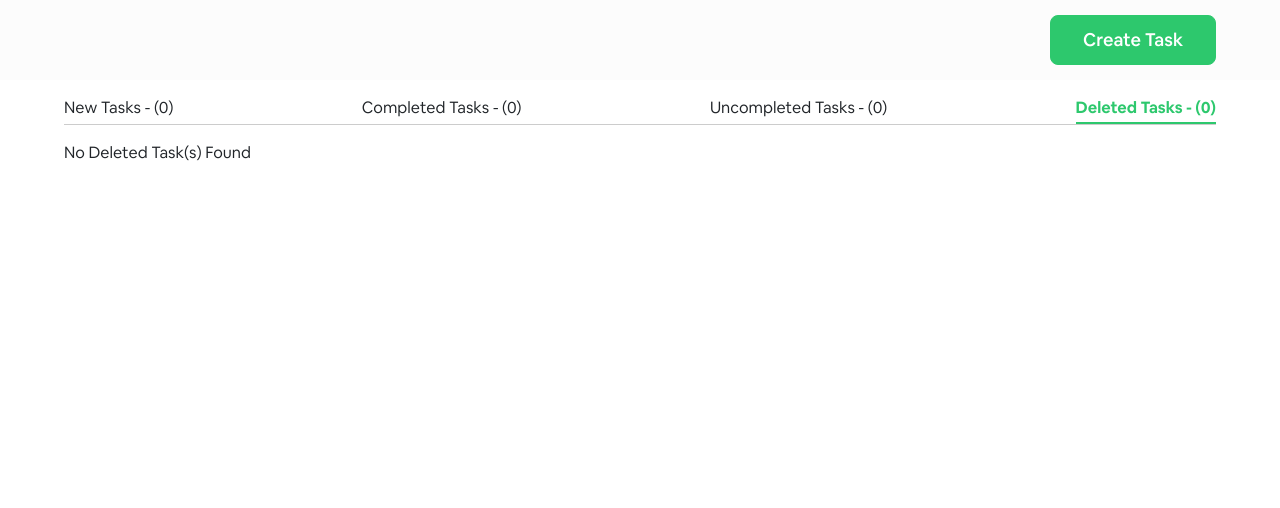
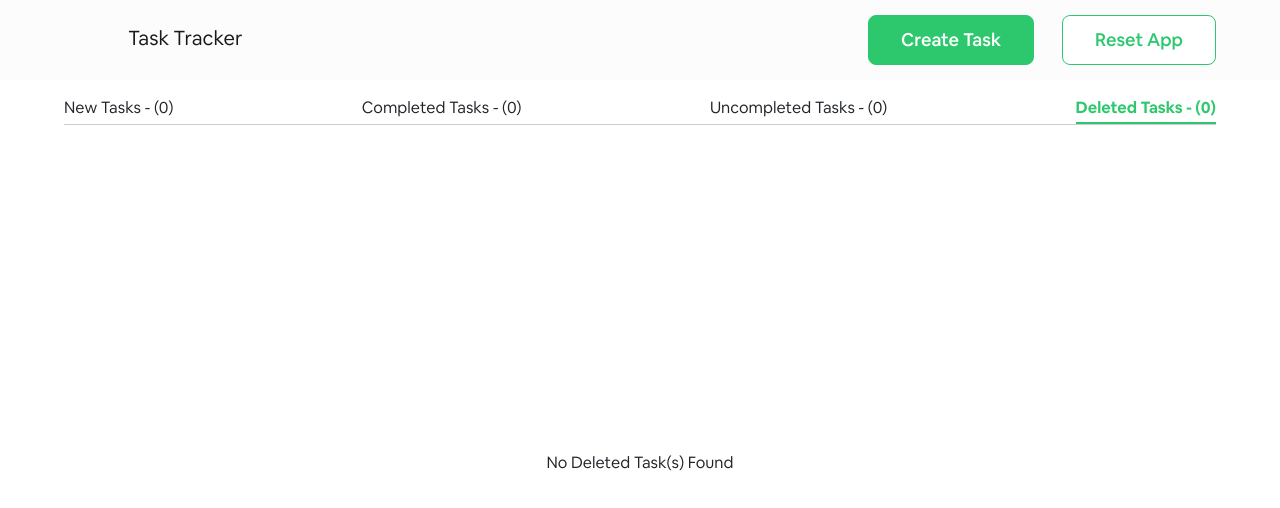
Before and after one commit to tamsay/Task_Tracker_App, a React (Vite) app: page /deleted-tasks in a window 1280 px wide. Shown: the top 508 px of the page. Built offline with nearby package versions, Linux system fonts and the light colour scheme; some icons are missing.

Commit message:
refactoring

```diff
--- a/src/components/DatePicker/DatePicker.jsx
+++ b/src/components/DatePicker/DatePicker.jsx
@@ -1,7 +1,7 @@
 import { useState, useEffect } from 'react';
 import DatePicker from "react-datepicker";
+import './DatePicker.scss';
 import "react-datepicker/dist/react-datepicker.css";
-import './DatePicker.scss';
 
 const DateTime = (props) => {
   const { dateValue, value, ...rest } = props;
@@ -19,7 +19,6 @@ const DateTime = (props) => {
   return (
       <DatePicker selected={startDate} onChange={handleChange} showTimeSelect dateFormat="MMMM d, yyyy h:mm aa" isClearable={true} minDate={new Date()}
       timeIntervals={5}
-      timeCaption="Time"
       />
   );
 };
--- a/src/components/Modals/ConfirmationDialog/ConfirmationDialog.jsx
+++ b/src/components/Modals/ConfirmationDialog/ConfirmationDialog.jsx
@@ -30,6 +30,9 @@ const ConfirmationDialog = ({ show, size }) => {
       case "markTaskAsUncomplete":
         response = await dispatch(updateTaskStatus({id: payload, status: "uncompleted"}));
         break;
+        case "resetApp":
+          localStorage.clear();
+    window.location.reload();
       default:
         break;
     }
--- a/src/components/Modals/CreateAndModifyTask/CreateAndModifyTask.jsx
+++ b/src/components/Modals/CreateAndModifyTask/CreateAndModifyTask.jsx
@@ -23,21 +23,24 @@ const CreateTask = ({ show, size }) => {
 
   const {action, taskData} = useSelector((state) => state.modal.modalData);
   const [reminder, setReminder] = useState(taskData?.reminder?.status);
-
+console.log(taskData, 'taskData')
     const defaultValues = {
-    title: action === "create" ? "" : taskData?.title ||"",
-    description: action === "create" ? "" : taskData?.description || "",
-    dueDate: action === "create" ? "" : taskData?.dueDate || "",
-    reminder: action === "create" ? "" : taskData?.reminder?.date || "",
+    title: action === "create" ? "" : taskData?.title,
+    description: action === "create" ? "" : taskData?.description,
+    dueDate: action === "create" ? null : taskData?.dueDate,
+    reminder: action === "create" ? null : taskData?.reminder?.date,
   };
 
   const createTaskSchema = Yup.object().shape({
     title: Yup.string().required("Title is required"),
     description: Yup.string().required("Description is required"),
-    dueDate: Yup.string().required("Due Date is required"),
+      dueDate: Yup.date()
+    .min(new Date(), "Due Date must be greater than or equal to the current date and time")
+    .required("Due Date is required"),
     reminder: Yup.date()
+    .nullable() // Allow null values
     .when(['dueDate'], (dueDate, schema) =>
-      schema.min(new Date(), 'Reminder date must be greater than the current date and time')
+      dueDate && schema.min(new Date(), 'Reminder date must be greater than the current date and time')
     )
   });
 
@@ -62,7 +65,7 @@ const CreateTask = ({ show, size }) => {
     };
 
     let response = action === "create" ? await dispatch(createTask(payload)) : await dispatch(modifyTask(payload));
-    console.log("response", response.payload.success);
+
     if(response.payload.success) {
       dispatch(hideModal({
       name: "createTask",
@@ -80,6 +83,7 @@ const CreateTask = ({ show, size }) => {
     dispatch(hideModal({ name: "createTask" }));
   };
 console.log(reminder, 'rm')
+console.log(errors, 'errors')
   return (
     <ModalContainer show={show} size={size}>
       <div className={cx(styles.modalWrapper, "flexCol")}>
--- a/src/components/NavBar/NavBar.jsx
+++ b/src/components/NavBar/NavBar.jsx
@@ -1,4 +1,4 @@
-import React from "react";
+import React, { useState } from "react";
 import { Nav, Navbar } from "react-bootstrap";
 import { useDispatch } from "react-redux";
 import { Link } from "react-router-dom";
@@ -14,7 +14,15 @@ import { showModal } from "@/redux/Modal/ModalSlice";
 const NavBar = () => {
   const dispatch = useDispatch();
 
+  const [expanded, setExpanded] = useState(false);
+
+  const handleToggle = () => {
+    setExpanded(!expanded);
+  };
+
   const displayCreateModal = () => {
+    setExpanded(false);
+
     dispatch(
       showModal({
         modalData: {
@@ -26,13 +34,29 @@ const NavBar = () => {
     );
   };
 
+  const handleResetApp = () => {
+    setExpanded(false);
+
+    // display confirmation dialog
+    dispatch(
+      showModal({
+        modalData: {
+          action: "resetApp",
+          title: "Reset App",
+          message: "Are you sure you want to reset the app?"
+        },
+        name: "confirmationDialog"
+      })
+    );
+  };
+
   return (
     <>
-      <Navbar collapseOnSelect expand='lg' className={cx(styles.navbarContainer, "flexRow")}>
+      <Navbar expanded={expanded} onToggle={handleToggle} expand='lg' className={cx(styles.navbarContainer, "flexRow")}>
         <Navbar.Brand className={cx(styles.siteLogo)}>
           <Link to='/'>
             <Icon icon='vscode-icons:file-type-light-todo' />
-            {/* <Icon icon='logos:todomvc' /> */}
+            <span>Task Tracker</span>
           </Link>
         </Navbar.Brand>
 
@@ -41,6 +65,12 @@ const NavBar = () => {
         <Navbar.Collapse className={cx(styles.navbarCollapse, "flexRow")} id='responsive-navbar-nav'>
           <Nav className={cx(styles.primaryNavigation, "flexRow-space-between")}>
             <Button className={cx(styles.navButton)} title='Create Task' onClick={() => displayCreateModal()} />
+            <Button
+              className={cx(styles.navButton)}
+              title='Reset App'
+              onClick={() => handleResetApp()}
+              type='secondary'
+            />
           </Nav>
         </Navbar.Collapse>
       </Navbar>
--- a/src/pages/HomePage/CompletedTasks/CompletedTasks.jsx
+++ b/src/pages/HomePage/CompletedTasks/CompletedTasks.jsx
@@ -29,7 +29,9 @@ const CompletedTasks = () => {
         })}
        </div>
       ) : (
+        <div className={cx(styles.emptyDiv, "flexRow-fully-centered")}>
         <p>No Completed Task(s) Found</p>
+      </div>
       )}
     </div>
   )
--- a/src/pages/HomePage/DeletedTasks/DeletedTasks.jsx
+++ b/src/pages/HomePage/DeletedTasks/DeletedTasks.jsx
@@ -29,7 +29,9 @@ const DeletedTasks = () => {
         })}
        </div>
       ) : (
+        <div className={cx(styles.emptyDiv, "flexRow-fully-centered")}>
         <p>No Deleted Task(s) Found</p>
+      </div>
       )}
     </div>
   )
--- a/src/pages/HomePage/NewTasks/NewTasks.jsx
+++ b/src/pages/HomePage/NewTasks/NewTasks.jsx
@@ -27,7 +27,9 @@ const NewTasks = () => {
         })}
        </div>
       ) : (
+        <div className={cx(styles.emptyDiv, "flexRow-fully-centered")}>
         <p>No New Task(s) Found</p>
+      </div>
       )}
     </div>
   )
--- a/src/pages/HomePage/TasksLayout.module.scss
+++ b/src/pages/HomePage/TasksLayout.module.scss
@@ -1,5 +1,12 @@
 .tasksContainer {
+  height: 100%;
+
   .tasksList {
     gap: 1rem;
   }
+
+  .emptyDiv {
+    height: 100%;
+  }
+
 }
--- a/src/pages/HomePage/UncompletedTasks/UncompletedTasks.jsx
+++ b/src/pages/HomePage/UncompletedTasks/UncompletedTasks.jsx
@@ -29,7 +29,9 @@ const UncompletedTasks = () => {
         })}
        </div>
       ) : (
-        <p>No Uncompleted Task(s) Found</p>
+        <div className={cx(styles.emptyDiv, "flexRow-fully-centered")}>
+          <p>No Completed Task(s) Found</p>
+        </div>
       )}
     </div>
   )
```
Also changed, not shown: src/components/DatePicker/DatePicker.scss (line endings or trailing spaces).
